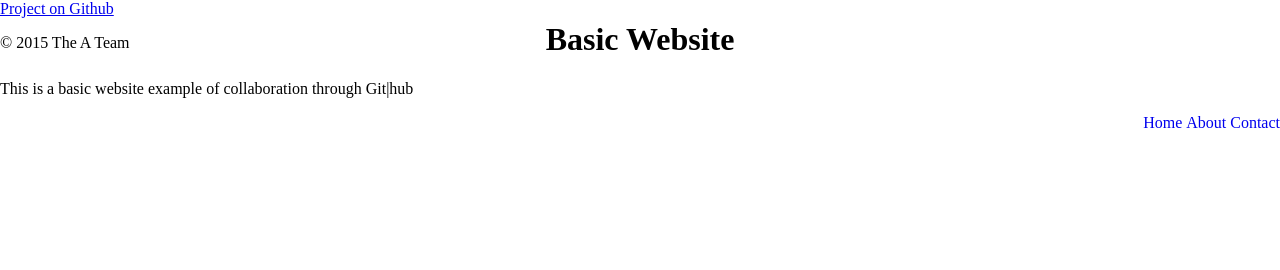
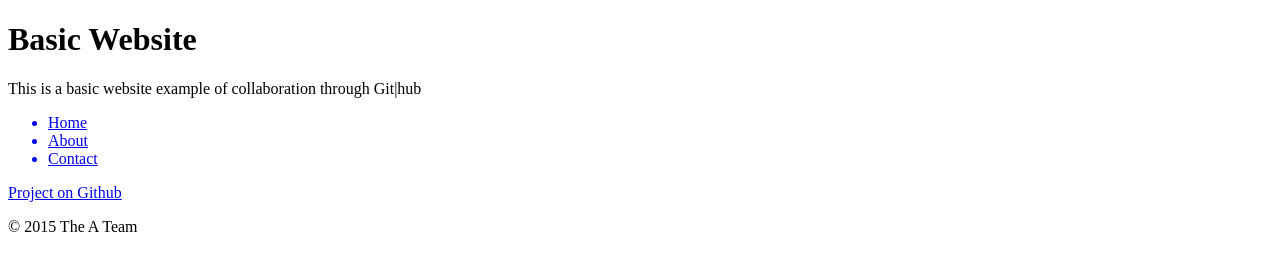
Before and after one commit to omarElsharkawy/basic_web, a plain HTML site: page index.html in a window 1280 px wide. Drawn offline with Linux system fonts and the light colour scheme.

Commit message:
Started Sass!

```diff
--- a/css/main.css
+++ b/css/main.css
@@ -1,32 +1,3 @@
-html, body {
-  margin: 0;
-  padding: 0;
-}
-/* HEADER STYLES */
-header {
-  top: 0;
-  left: 0;
-  right: 0;
-  position: fixed;
-  height: 75px;
-}
-header h1 {
-  text-align: center;
-}
-/* NAV STYLES */
-nav {
-  text-align: right;
-}
-nav ul {
 
-}
-nav li {
-  display: inline-block;
-}
-nav a {
 
-}
-/* FOOTER STYLES */
-footer {
-
-}
+/*# sourceMappingURL=main.css.map */
```
